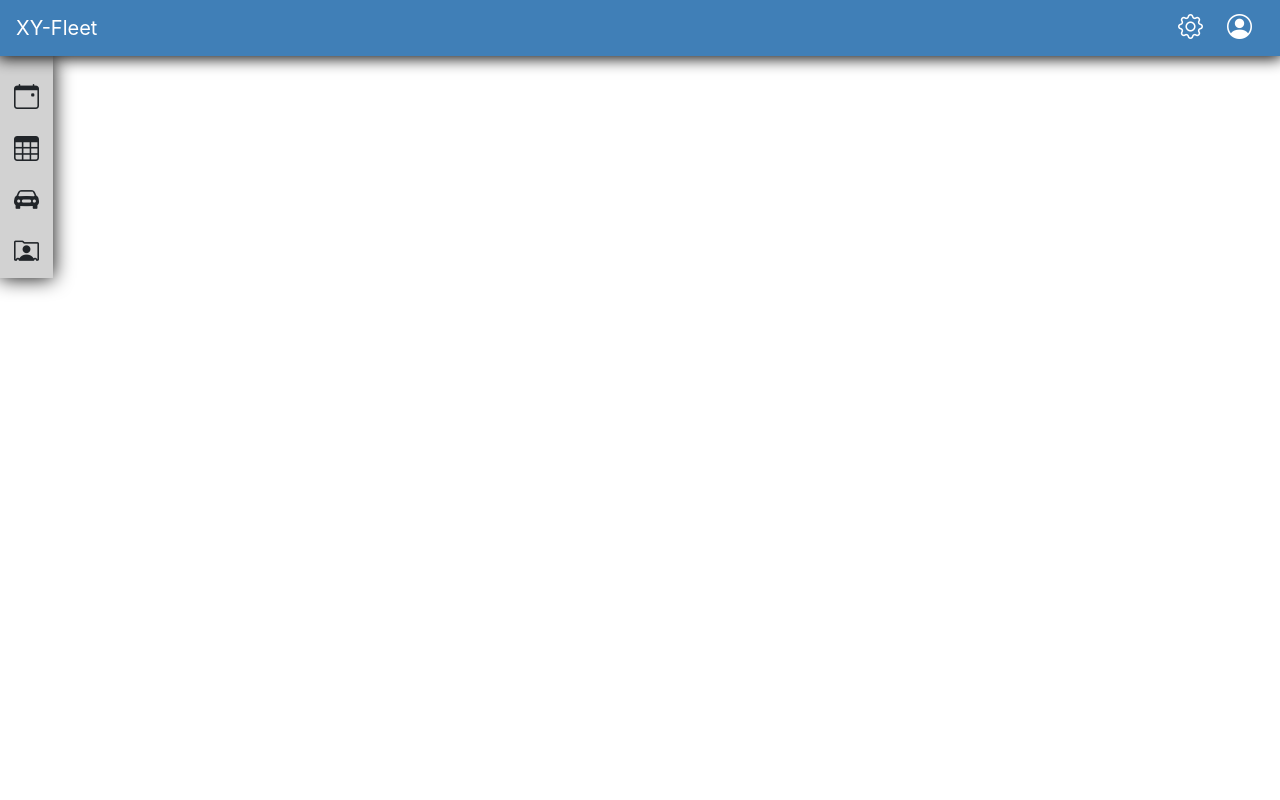
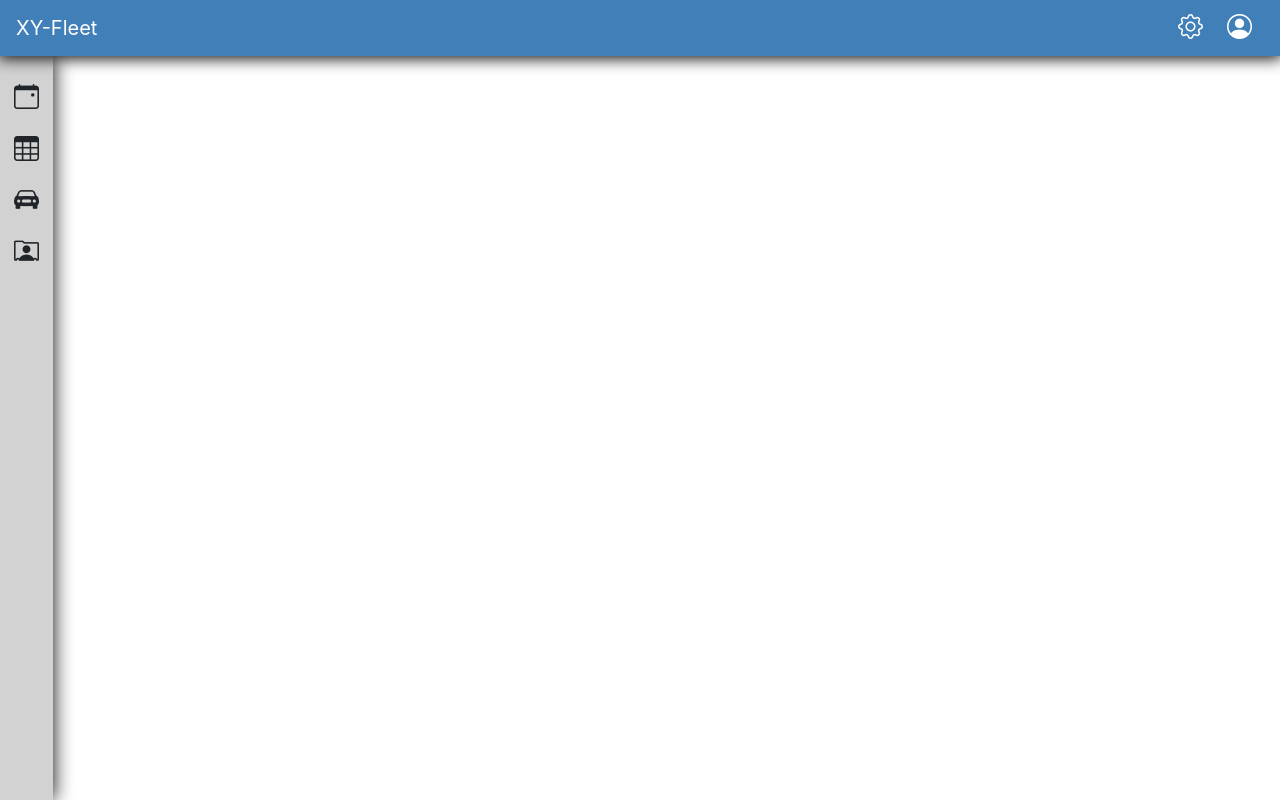
Before and after one commit to Gold-Squadron/XY-Fleet, a Vue app in the folder frontend/: page / in a window 1280 px wide. Built offline with nearby package versions, Linux system fonts and the light colour scheme.

Commit message:
Fixed: App does not take up the entire screen height

```diff
--- a/frontend/components.d.ts
+++ b/frontend/components.d.ts
@@ -15,7 +15,6 @@ declare module 'vue' {
     BForm: typeof import('bootstrap-vue-next')['BForm']
     BFormGroup: typeof import('bootstrap-vue-next')['BFormGroup']
     BFormInput: typeof import('bootstrap-vue-next')['BFormInput']
-    BNavbar: typeof import('bootstrap-vue-next')['BNavbar']
     Header: typeof import('./src/components/Header.vue')['default']
     HelloWorld: typeof import('./src/components/HelloWorld.vue')['default']
     LoginWindow: typeof import('./src/components/LoginWindow.vue')['default']
--- a/frontend/index.html
+++ b/frontend/index.html
@@ -19,5 +19,15 @@
             width: 100vw;
             margin: 0;
         }
+
+        #app {
+            height: 100%;
+        }
+
+        #app > div{
+            height: 100%;
+            display: flex;
+            flex-direction: column;
+        }
     </style>
 </html>
```
